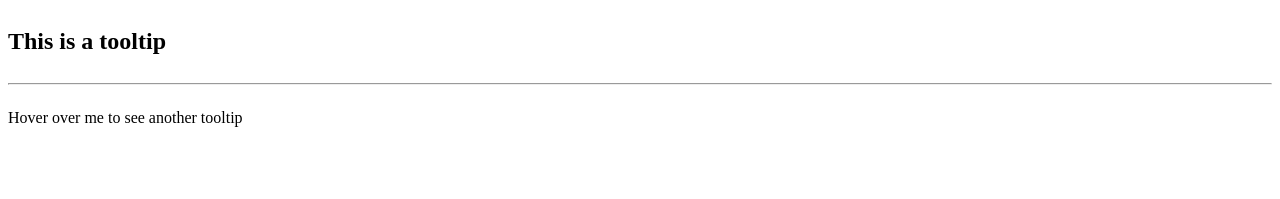
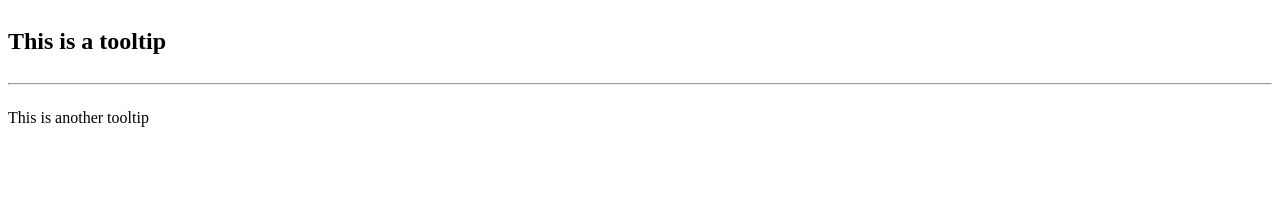
Before and after one commit to acciojob/react-composition-3-rgrohitgupta938, a React app: page / in a window 1280 px wide. Shown: the top 199 px of the page. Built offline with nearby package versions, Linux system fonts and the light colour scheme.

Commit message:
Commit d-27 t-6

```diff
--- a/src/components/App.js
+++ b/src/components/App.js
@@ -15,7 +15,7 @@ function App() {
       <hr />
       <Tooltip text="This is another tooltip">
         <p className="tooltip">
-          <div>Hover over me to see another tooltip</div>
+          <div>This is another tooltip</div>
         </p>
       </Tooltip>
     </div>
```
